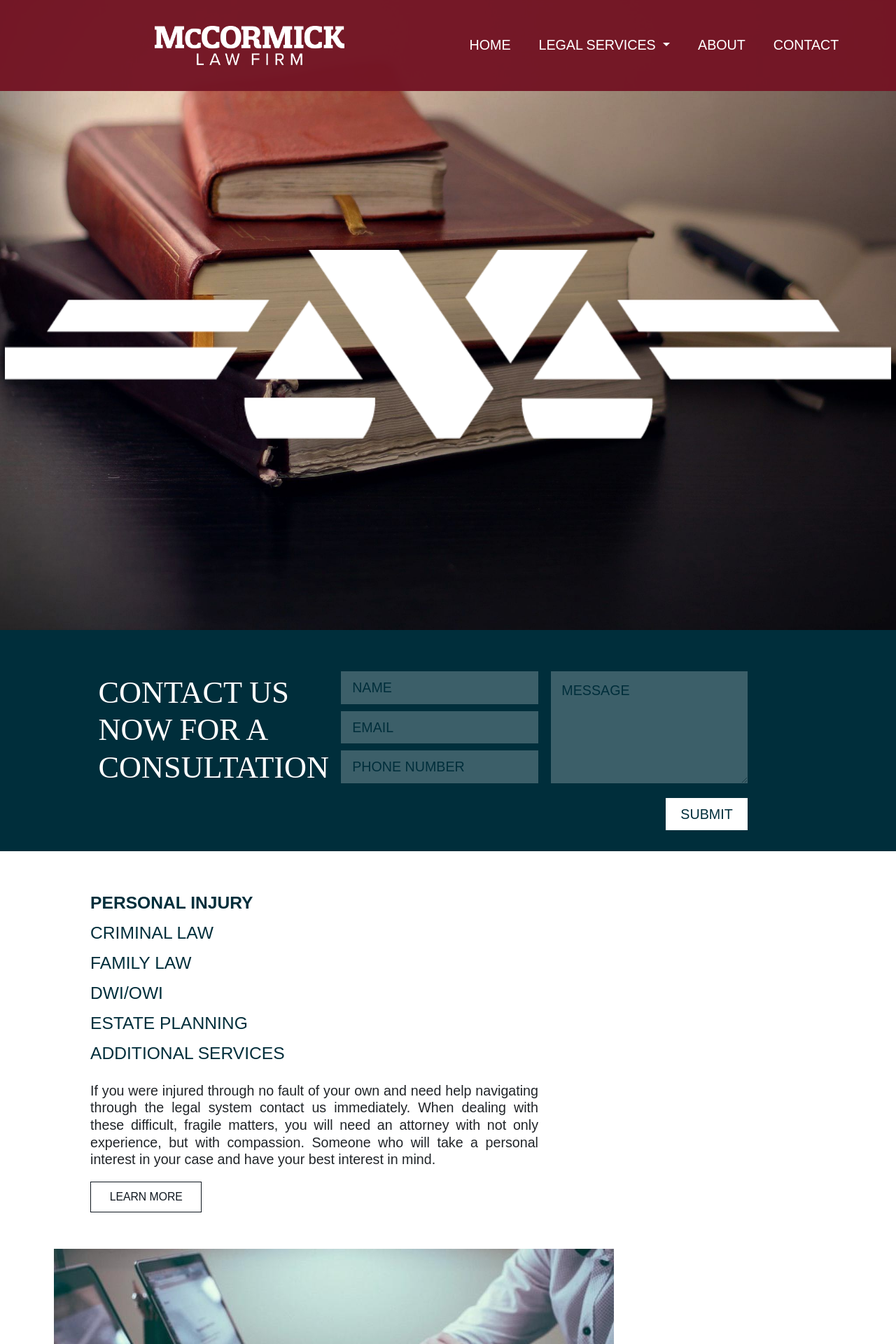
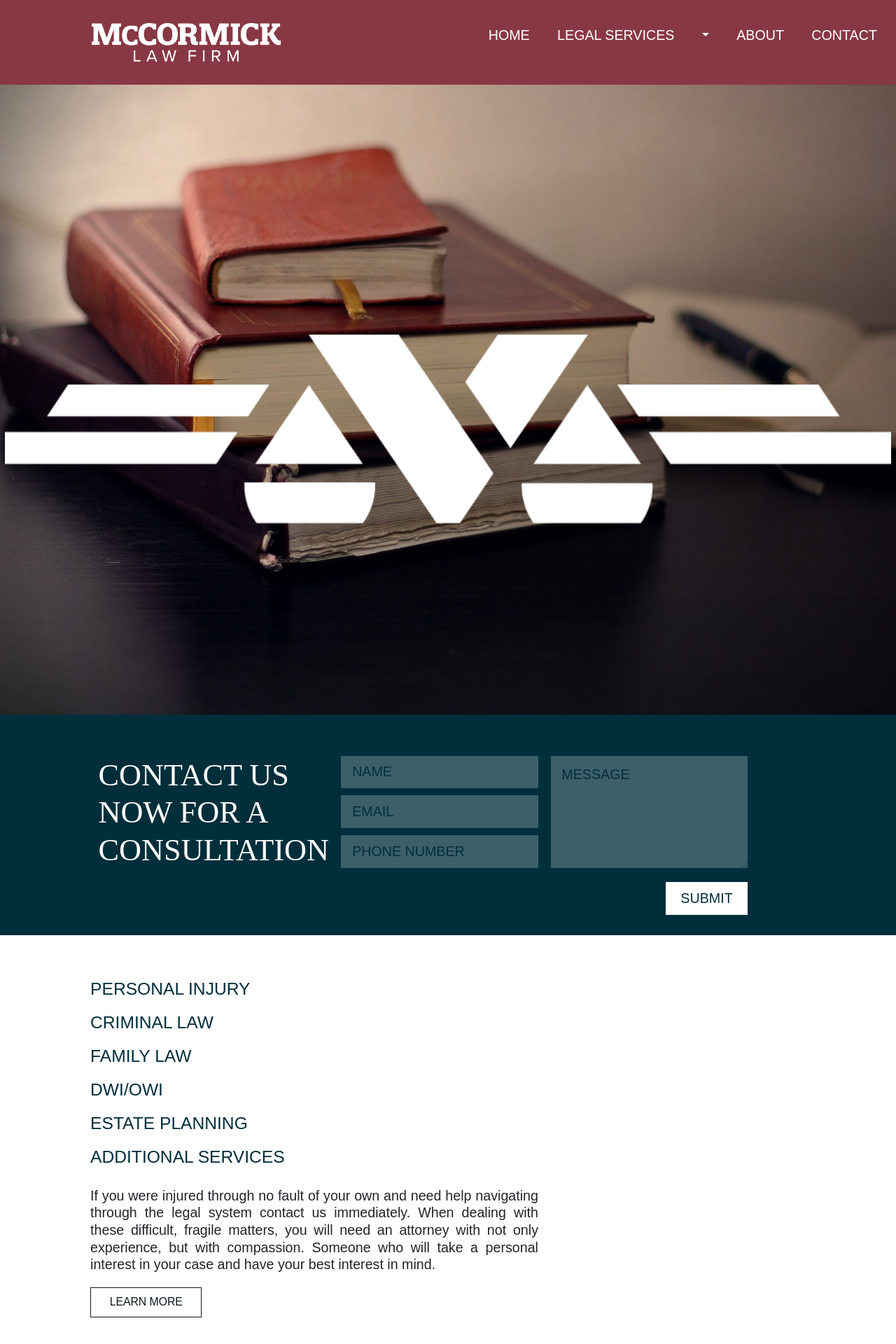
Before and after one commit to bscwebadmin/mccormickcc, a Jekyll site: the page built from index.html, in a window 1280 px wide. Shown: the top 1920 px of the page at 70% size. Built offline with Jekyll 4.4.1, drawn with Linux system fonts in a browser that asks for light colours; nearby versions of some CDN libraries; some web fonts are replaced.

Commit message:
Rebuilt nav for desktop

```diff
--- a/_includes/header.html
+++ b/_includes/header.html
@@ -39,35 +39,53 @@
 <!--        <div class="menu__LinkContainer"><a class="menuLink menuLink&#45;&#45;Top menuLink&#45;&#45;mobile" href="/contact.html">Contact</a><a class="menuLink menuLink&#45;&#45;Top menuLink&#45;&#45;Desk" href="/contact.html">Contact</a></div>-->
 <!--    </div>-->
 <!--</section>-->
-<nav class="navbar custom-nav navbar-expand-lg bg-primary">
+<nav class="navbar navbar-expand-lg bg-primary z-3 py-5">
     {% assign general_data = site.data.general_settings %}
-    <div class="container-fluid d-flex justify-content-between">
-
-        <a class="navbar-brand mx-auto" href="/">
+    <div class="container-fluid">
+        <div class=" d-flex justify-content-center col-5 ">
+            <a class="navbar-brand" href="/">
                 <img id="nav-logo" class="d-block h-auto py-0 px-0 menu__Logo menu__Logo--Text img-fluid" alt="logo"
                      src="{{ general_data.site_logo_url }}">
             </a>
-        <ul class="navbar-nav">
-            <li class="nav-item">
-                <a class="nav-link menu-link text-white active" aria-current="page" href="#">Home</a>
+        </div>
+<!--        <div class="col-5 row ">-->
+            <ul class="navbar-nav fs-2 px-lg-3 px-xl-0">
+                <li class="nav-item mx-xl-4 mx-3">
+                    <a class="nav-link menu-link text-white active" aria-current="page" href="/">Home</a>
                 </li>
-            <li class="nav-item dropdown">
-                <a class="nav-link text-white dropdown-toggle" href="#" role="button" data-bs-toggle="dropdown"
-                   aria-expanded="false">
-                    LEGAL SERVICES
-                </a>
-                <ul class="dropdown-menu">
-                    <li><a class="dropdown-item" href="#">Action</a></li>
-                    <li><a class="dropdown-item" href="#">Another action</a></li>
-                    <li><a class="dropdown-item" href="#">Something else here</a></li>
+                <li class="nav-item dropdown mx-xl-4 mx-3">
+                    <a class="nav-link text-white" href="/legal-services">LEGAL SERVICES</a>
+                </li>
+                <li class="nav-item dropdown mx-xl-4 mx-3">
+                    <a class="nav-link text-white dropdown-toggle" href="#" id="legalDropDown" role="button" data-bs-toggle="dropdown" aria-expanded="false"></a>
+                    <ul class="dropdown-menu fs-3 border-0 px-3 py-2 bg-transparent">
+                        <li><a class="dropdown-item text-uppercase text-white" href="/criminal-law">criminal law</a></li>
+                        <li><a class="dropdown-item text-uppercase text-white" href="/personal-injury">personal injury</a></li>
+                        <li><a class="dropdown-item text-uppercase text-white" href="/dwi-owi">dwi/owi</a></li>
+                        <li><a class="dropdown-item text-uppercase text-white" href="/estate-planning">estate planning</a></li>
+                        <li><a class="dropdown-item text-uppercase text-white" href="/family-law">family law</a></li>
+                        <li><a class="dropdown-item text-uppercase text-white" href="/additional-services">additional services</a></li>
                     </ul>
                 </li>
-            <li class="nav-item">
-                <a class="nav-link text-white" href="#">ABOUT</a>
+                <li class="nav-item mx-xl-4 mx-3">
+                    <a class="nav-link text-white" href="/about">ABOUT</a>
                 </li>
-            <li class="nav-item">
-                <a class="nav-link text-white" href="#">CONTACT</a>
+                <li class="nav-item mx-xl-4 mx-3">
+                    <a class="nav-link text-white" href="/contact">CONTACT</a>
                 </li>
             </ul>
+<!--        </div>-->
     </div>
 </nav>
+<!--<nav class="navbar navbar-expand-lg bg-primary">-->
+<!-- <div>-->
+<!--  <ul class="navbar-nav">-->
+<!--   <li class="nav-item">-->
+<!--    <a class="nav-link active" aria-current="page" href="#">Home</a>-->
+<!--   </li>-->
+<!--   <li class="nav-item">-->
+<!--    <a class="nav-link" href="#">About</a>-->
+<!--   </li>-->
+<!--  </ul>-->
+<!-- </div>-->
+<!--</nav>-->
--- a/_layouts/default.html
+++ b/_layouts/default.html
@@ -43,17 +43,17 @@
        {{ site.data.general_settings.body_code | raw}}
         <div>
             <div>
-                <div>
+                <div class="d-none d-lg-block">
                    {% include header.html %}
-                    <section class="desktop-home d-none d-lg-block position-absolute">
+                    <section class="desktop-home ">
                         {{ content }}
                         {% include footer.html %}
                     </section>
 
                 </div>
-                <div>
+                <div class="d-block d-lg-none">
                    {% include header.html %}
-                    <section class="mobile-home d-block d-lg-none position-absolute">
+                    <section class="mobile-home position-absolute">
                         {{ content }}
                         {% include footer.html %}
                     </section>
--- a/assets/css/new_styles.css
+++ b/assets/css/new_styles.css
@@ -1,3 +1,21 @@
+/*DEFAULT*/
+/**/
+/**/
+.mobile-home{
+    /*top: 0px;*/
+    /*left: 0px;*/
+    /*right: 0px;*/
+    /*bottom: 0px;*/
+    /*width: 100vw;*/
+    /*height: 100vh;*/
+    /*position: fixed;*/
+    /*transition: all 0.3s ease-out 0s;*/
+    /*opacity: 1;*/
+    /*visibility: visible;*/
+    /*overflow: hidden;*/
+
+}
+
 
 /*NAVBAR DESKTOP*/
 /**/
@@ -11,26 +29,31 @@
     background-color: transparent !important;
 }
 
-.navbar {
-    position: absolute;
-    top: 0;
-    left: 0;
-    width: 100%;
-    z-index: 10;   /* Increase this value if the nav still appears below content */
+.desktop-dropdown{
+    border-color: transparent;
 }
 
-.nav-link {
-    font-size: 2rem;
-}
+/*.navbar {*/
+/*    position: absolute;*/
+/*    top: 0;*/
+/*    left: 0;*/
+/*    width: 100%;*/
+/*    z-index: 10;   !* Increase this value if the nav still appears below content *!*/
+/*}*/
+
+
+/*.nav-link {*/
+/*    font-size: 2rem;*/
+/*}*/
 
 .custom-nav {
     height: 13.2rem;
     padding: 1rem 4rem;
 }
 
-.nav-item {
-    margin-right: 30px
-}
+/*.nav-item {*/
+/*    margin-right: 30px*/
+/*}*/
 
 /**/
 /*CONTACT FORM DESKTOP*/
--- a/assets/css/style.css
+++ b/assets/css/style.css
@@ -424,111 +424,111 @@
     .prefooter__Button--Desktop {
         display: inline-block;
     }
-}
-a,
-abbr,
-acronym,
-address,
-applet,
-article,
-aside,
-audio,
-b,
-big,
-blockquote,
-body,
-canvas,
-caption,
-center,
-cite,
-code,
-dd,
-del,
-details,
-dfn,
-div,
-dl,
-dt,
-em,
-embed,
-fieldset,
-figcaption,
-figure,
-footer,
-form,
-h1,
-h2,
-h3,
-h4,
-h5,
-h6,
-header,
-hgroup,
-html,
-i,
-iframe,
-img,
-ins,
-kbd,
-label,
-legend,
-li,
-mark,
-menu,
-nav,
-object,
-ol,
-output,
-p,
-pre,
-q,
-ruby,
-s,
-samp,
-section,
-small,
-span,
-strike,
-strong,
-sub,
-summary,
-sup,
-table,
-tbody,
-td,
-tfoot,
-th,
-thead,
-time,
-tr,
-tt,
-u,
-ul,
-var,
-video {
-    margin: 0;
-    padding: 0;
-    border: 0;
-    font-size: 100%;
-    font: inherit;
-    vertical-align: baseline;
-}
-* {
-    box-sizing: border-box;
-}
-article,
-aside,
-details,
-figcaption,
-figure,
-footer,
-header,
-hgroup,
-menu,
-nav,
-section {
-    display: block;
-}
+/*}*/
+/*a,*/
+/*abbr,*/
+/*acronym,*/
+/*address,*/
+/*applet,*/
+/*article,*/
+/*aside,*/
+/*audio,*/
+/*b,*/
+/*big,*/
+/*blockquote,*/
+/*body,*/
+/*canvas,*/
+/*caption,*/
+/*center,*/
+/*cite,*/
+/*code,*/
+/*dd,*/
+/*del,*/
+/*details,*/
+/*dfn,*/
+/*div,*/
+/*dl,*/
+/*dt,*/
+/*em,*/
+/*embed,*/
+/*fieldset,*/
+/*figcaption,*/
+/*figure,*/
+/*footer,*/
+/*form,*/
+/*h1,*/
+/*h2,*/
+/*h3,*/
+/*h4,*/
+/*h5,*/
+/*h6,*/
+/*header,*/
+/*hgroup,*/
+/*html,*/
+/*i,*/
+/*iframe,*/
+/*img,*/
+/*ins,*/
+/*kbd,*/
+/*label,*/
+/*legend,*/
+/*li,*/
+/*mark,*/
+/*menu,*/
+/*nav,*/
+/*object,*/
+/*ol,*/
+/*output,*/
+/*p,*/
+/*pre,*/
+/*q,*/
+/*ruby,*/
+/*s,*/
+/*samp,*/
+/*section,*/
+/*small,*/
+/*span,*/
+/*strike,*/
+/*strong,*/
+/*sub,*/
+/*summary,*/
+/*sup,*/
+/*table,*/
+/*tbody,*/
+/*td,*/
+/*tfoot,*/
+/*th,*/
+/*thead,*/
+/*time,*/
+/*tr,*/
+/*tt,*/
+/*u,*/
+/*ul,*/
+/*var,*/
+/*video {*/
+/*    margin: 0;*/
+/*    padding: 0;*/
+/*    border: 0;*/
+/*    font-size: 100%;*/
+/*    font: inherit;*/
+/*    vertical-align: baseline;*/
+/*}*/
+/** {*/
+/*    box-sizing: border-box;*/
+}
+/*article,*/
+/*aside,*/
+/*details,*/
+/*figcaption,*/
+/*figure,*/
+/*footer,*/
+/*header,*/
+/*hgroup,*/
+/*menu,*/
+/*nav,*/
+/*section {*/
+/*    display: block;*/
+/*}*/
 body {
     line-height: 1;
 }
--- a/index.html
+++ b/index.html
@@ -62,7 +62,7 @@
 
 <!--MOBILE-->
 
-<section class="container-fluid text-white text-center d-flex align-items-start py-0 d-lg-none"
+<section class="container-fluid text-white text-center d-flex align-items-start py-0 d-lg-none z-0"
          style="background-image: url({{ page.hero_section.background_image_url}});background-size: cover;">
     <div class="seal-container">
         <img src="{{page.hero_section.desktop_home_logo_url}}" alt="logo" class="seal d-block img-fluid"/>
```
Lines whose indentation alone changed are shown as unchanged.
